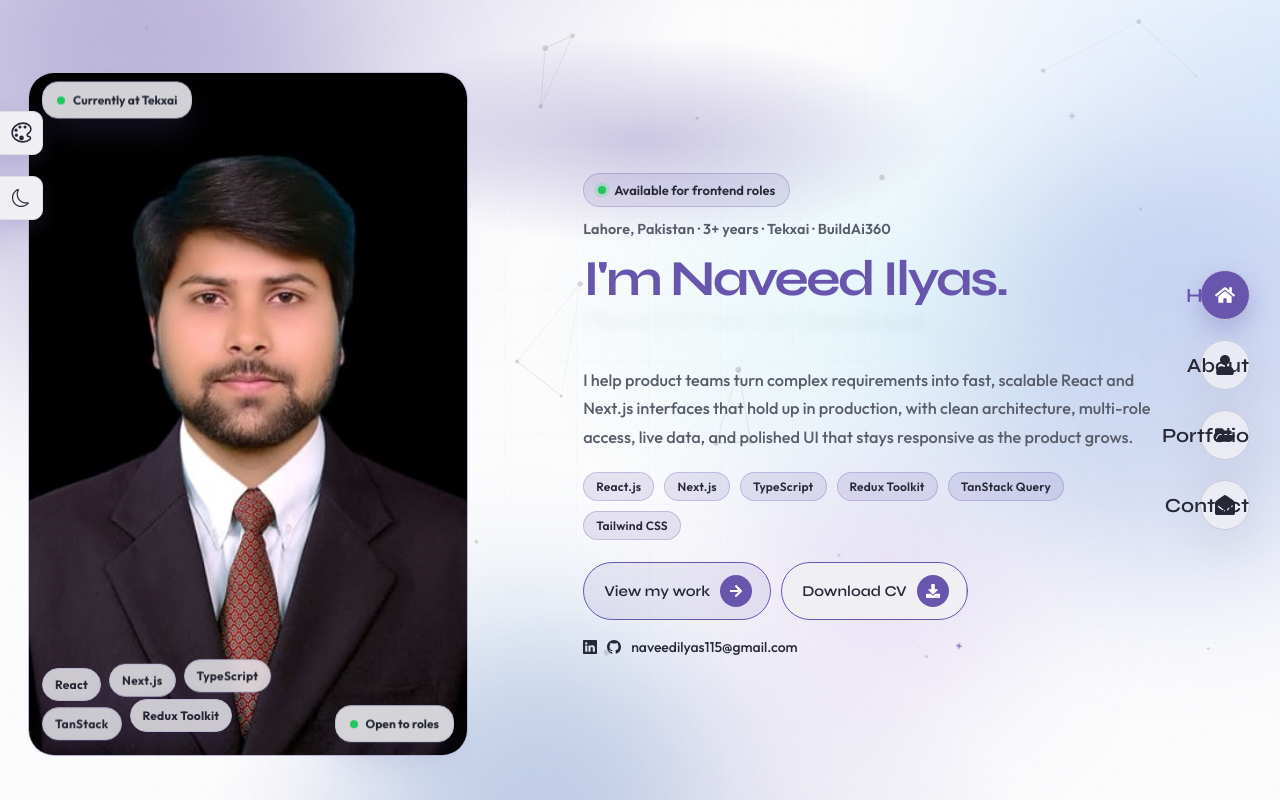
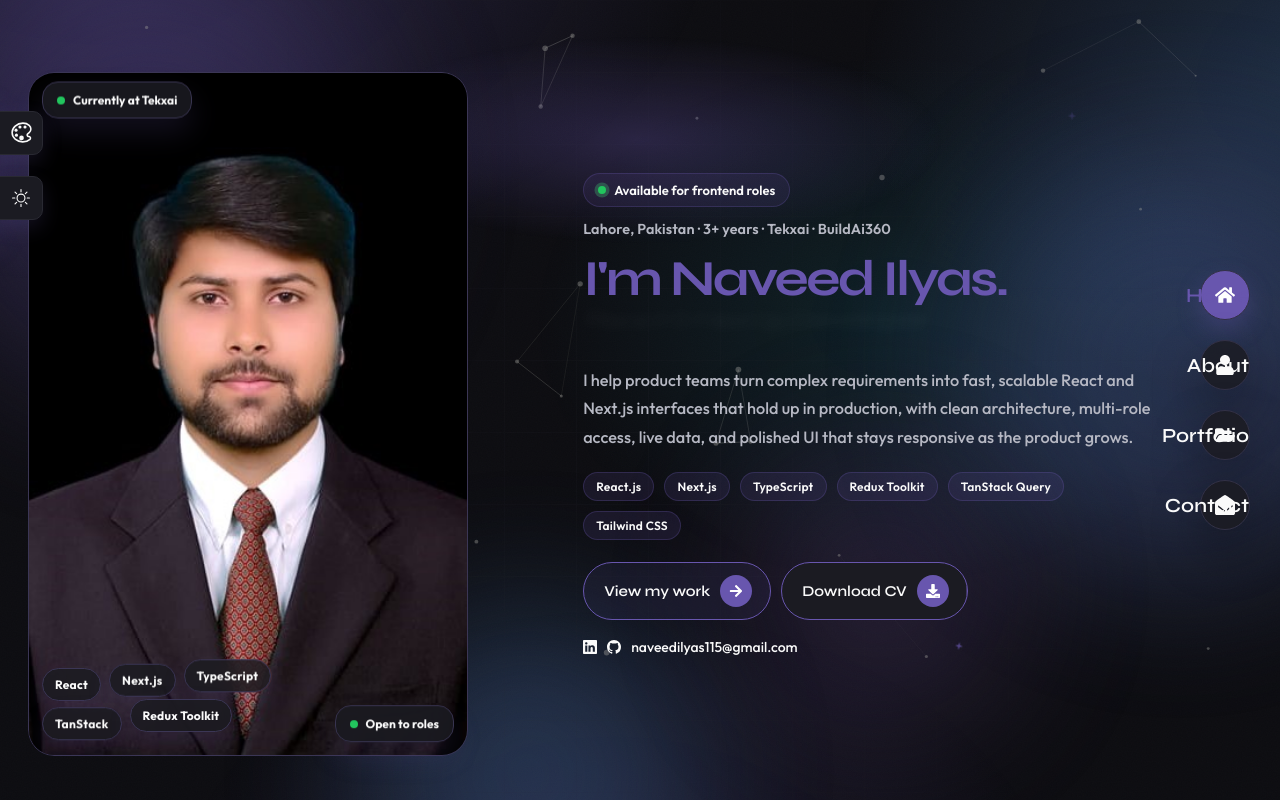
Before and after one commit to NaveedIlyas786/My_Portfolio_Reactjs, a React (Vite) app: page / in a window 1280 px wide. Shown: the top 800 px of the page. Built offline with nearby package versions, Linux system fonts and the light colour scheme.

Commit message:
dark theme set bydefault

```diff
--- a/src/components/ThemesSection/Themes.jsx
+++ b/src/components/ThemesSection/Themes.jsx
@@ -14,7 +14,7 @@ const getStorageColor=()=>{
   return color;
 }
 const getStorageTheme=()=>{
-  let theme='lighttheme';
+  let theme='darktheme';
   if(localStorage.getItem('theme')){
     theme=localStorage.getItem('theme')
   }
```
